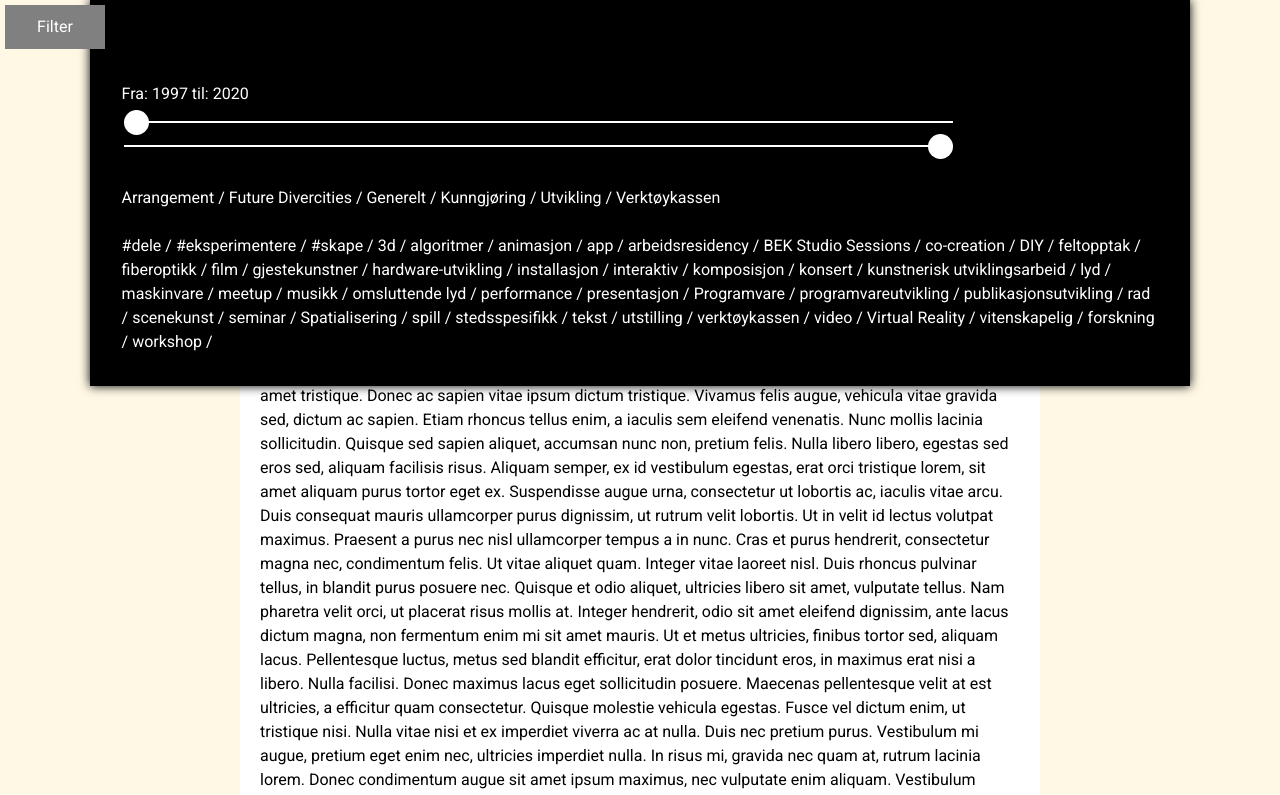
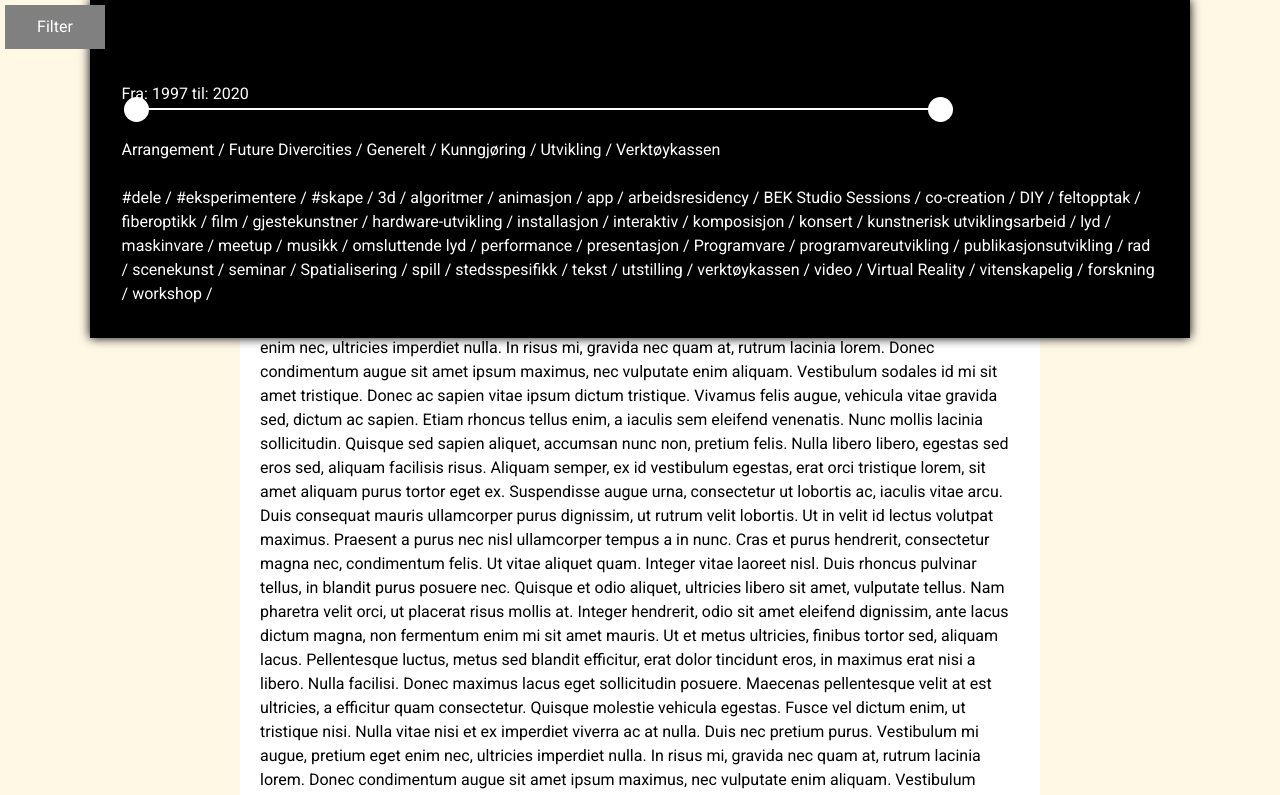
Before and after one commit to stirem/filter-settings-overlay, a plain HTML site: page index.html in a window 1280 px wide. Both pictures are taken after a click on the element "Filter". Shown: the top 795 px of the page. Drawn offline with Linux system fonts and the light colour scheme.

Commit message:
Two balls on one line

```diff
--- a/styles.css
+++ b/styles.css
@@ -78,7 +78,7 @@ section.slider input {
   background: #fff;
   outline: none;
 
-	/*position: absolute; /* keeps them on top of each other */
+	position: absolute; /* keeps them on top of each other */
 
 }
 
```
